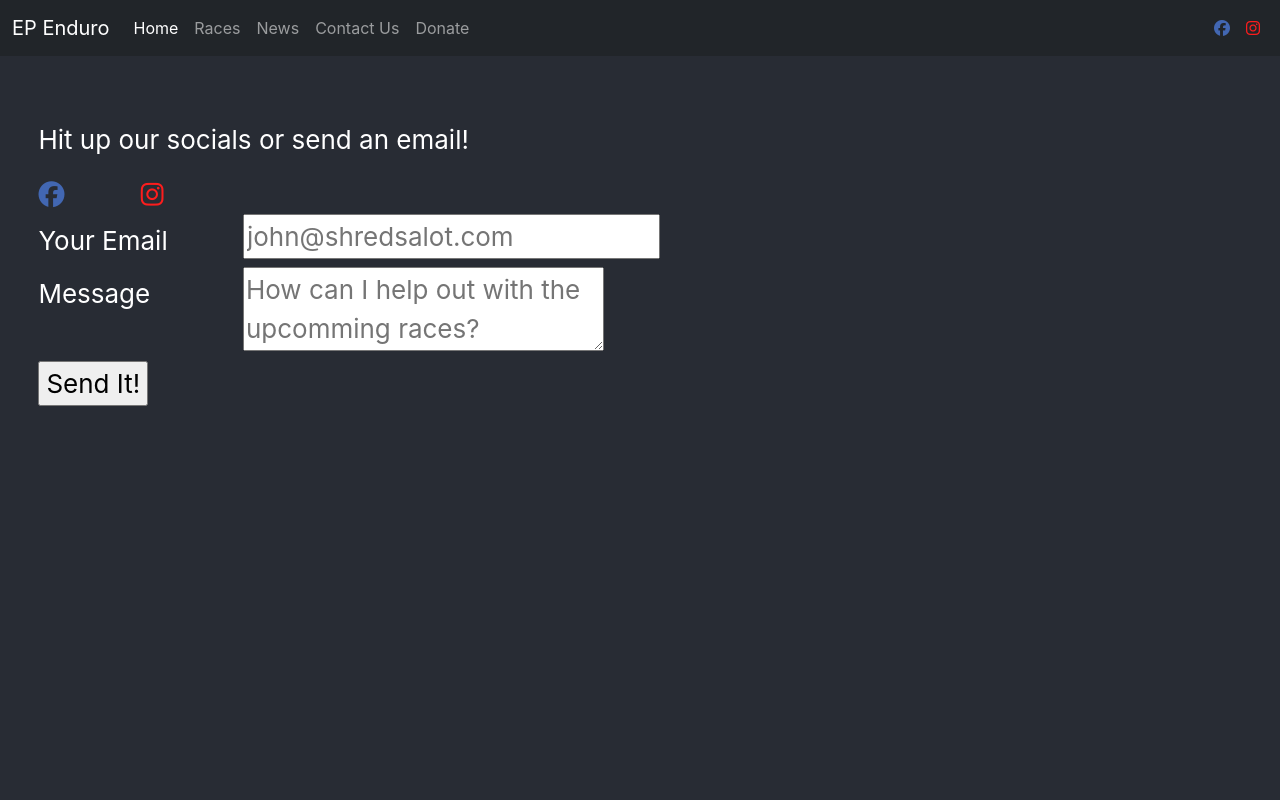
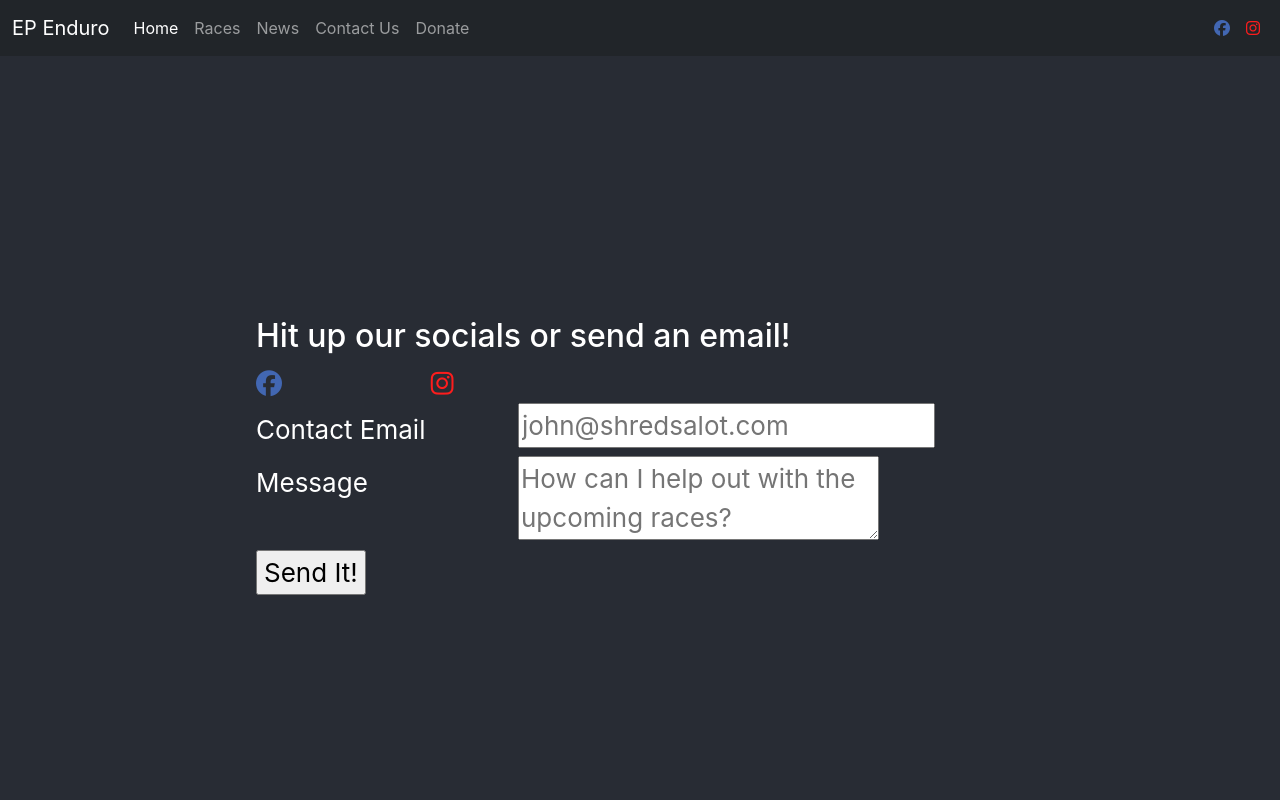
Before and after one commit to wpalafox/north-crew-app, a React (Create React App) app: page /contactus in a window 1280 px wide. Shown: the top 800 px of the page. Built offline with nearby package versions, Linux system fonts and the light colour scheme.

Commit message:
form update

```diff
--- a/src/ContactUs.css
+++ b/src/ContactUs.css
@@ -1,7 +1,10 @@
 form {
-    padding-top: 5%;
-    padding-left: 3%;
-    padding-right: 3%;
+
+    display: flex;
+    flex-direction: column;
+    align-items: left;
+    justify-content: center;
+    padding-left: 20%;
 
     background-color: #282c34;
     min-height: 100vh;
@@ -13,7 +16,10 @@ form {
 
 
 
+
 }
+
+
 
 .fa-facebook{
     color: rgb(66, 103, 178) ;
--- a/src/ContactUs.js
+++ b/src/ContactUs.js
@@ -24,16 +24,16 @@ export const ContactUs = () => {
     <form ref={form} onSubmit={sendEmail}>
 
 
-        <p>Hit up our socials or send an email!</p>
+        <h2>Hit up our socials or send an email!</h2>
 
         <div className='form-group row'>
-            <div class="col-sm-1">
+            <div class="col-sm-2">
                <a target="_blank" href="https://www.facebook.com/epduro/">
                 <i class="fab fa-facebook"  ></i>
                 </a>
             </div>
 
-            <div class="col-sm-1">
+            <div class="col-sm-2">
             <a target="_blank" href="https://www.instagram.com/ependuro/">
                 <i class="fab fa-instagram" target="_blank" href="https://www.instagram.com/ependuro/"></i>
             </a>
@@ -48,23 +48,23 @@ export const ContactUs = () => {
 
 
         <div className="form-group row">
-            <label for="staticEmail" class="col-sm-2 col-form-label">Your Email</label>
-            <div class="col-sm-10">
+            <label for="staticEmail" class="col-sm-3 col-form-label">Contact Email</label>
+            <div class="col-sm-3">
                 <input type="email" name="user_email" placeholder='john@shredsalot.com'  />
             </div>
 
         </div>
 
-        <div className="form-group row">
-            <label for="staticMessage" class="col-sm-2 col-form-label">Message</label>
-            <div class="col-sm-10">
-                <textarea name="message" placeholder='How can I help out with the upcomming races?'   />
+        <div className="form-group row" id="message-row">
+            <label for="staticMessage" class="col-sm-3 col-form-label">Message</label>
+            <div class="col-sm-3">
+                <textarea name="message" placeholder='How can I help out with the upcoming races?'   />
             </div>
 
         </div>
 
         <div className="form-group row">
-        <div class="col-sm-15">
+        <div class="col-sm-2">
             <input type="submit" value="Send It!" />
         </div>
         </div>
```
